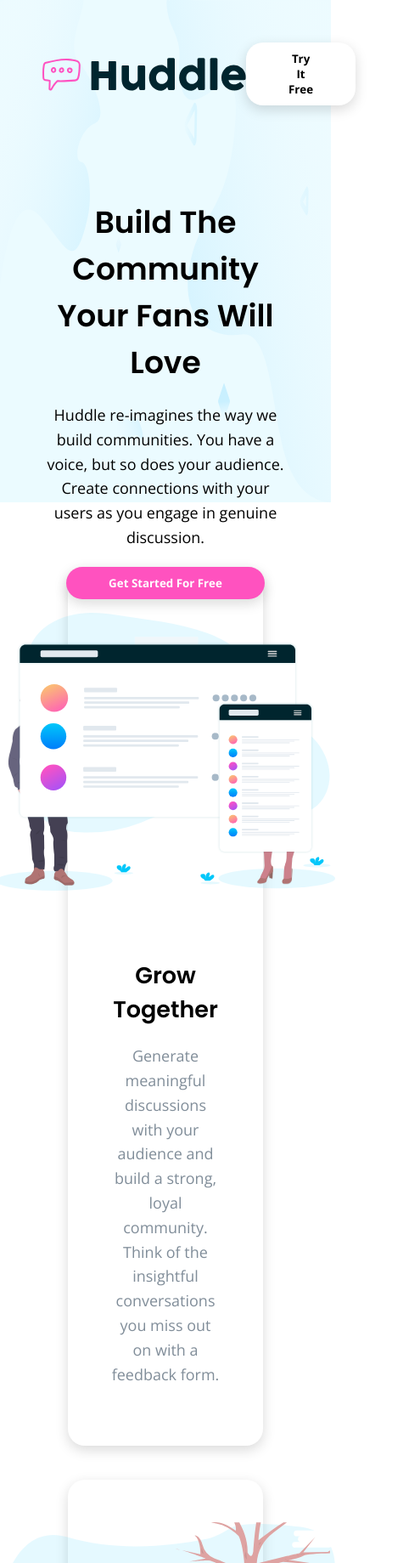
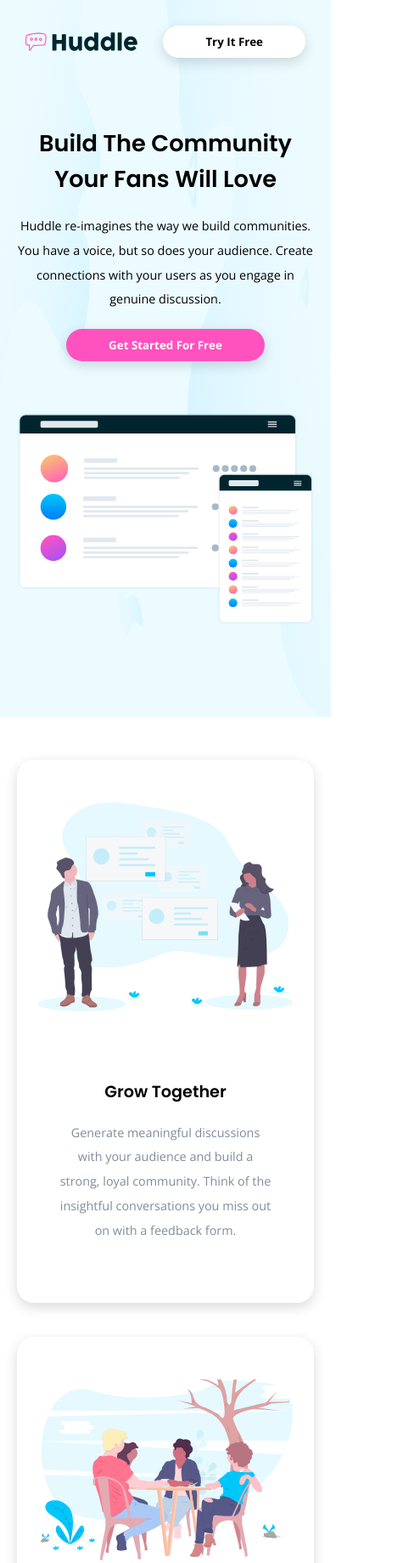
Before and after one commit to lenahm/huddle-landing-page, a plain HTML site: page index.html in a window 390 px wide. Shown: the top 1839 px of the page at 85% size, 495 px wide, since content can reach past the window. Drawn offline with nearby package versions, Linux system fonts and the light colour scheme.

Commit message:
implemented responsive design for smartphones + challenge solved

```diff
--- a/css/smartphone.css
+++ b/css/smartphone.css
@@ -0,0 +1,68 @@
+/* main styling */
+
+h1 {
+    font-size: 1.7rem;
+}
+
+h2 {
+    font-size: 1.2rem;
+}
+
+body {
+    font-size: 0.9rem;
+}
+
+/* header */
+
+header #header-navbar > img {
+    width: 40%;
+}
+
+header > img {
+    height: 100vh;
+}
+
+header {
+    height: 100vh;
+}
+
+header {
+    padding: 30px;
+}
+
+header #header-content > div {
+    padding: 0;
+}
+
+header #header-content > img {
+    margin: 60px auto;
+}
+
+/* features */
+
+main #features {
+    margin: 50px 20px;
+}
+
+main #features img {
+    width: 300px;
+}
+
+/* ready-to-build */
+
+main #ready-to-build {
+    width: 300px;
+}
+
+/* footer */
+
+footer {
+    flex-direction: column;
+    padding: 150px 30px 50px 30px;
+    background-color: var(--dark-cyan);
+    color: #fff;
+}
+
+footer > img {
+    width: 70%;
+}
--- a/css/tablet.css
+++ b/css/tablet.css
@@ -1,3 +1,5 @@
+/* main styling */
+
 body {
     text-align: center;
 }
```
